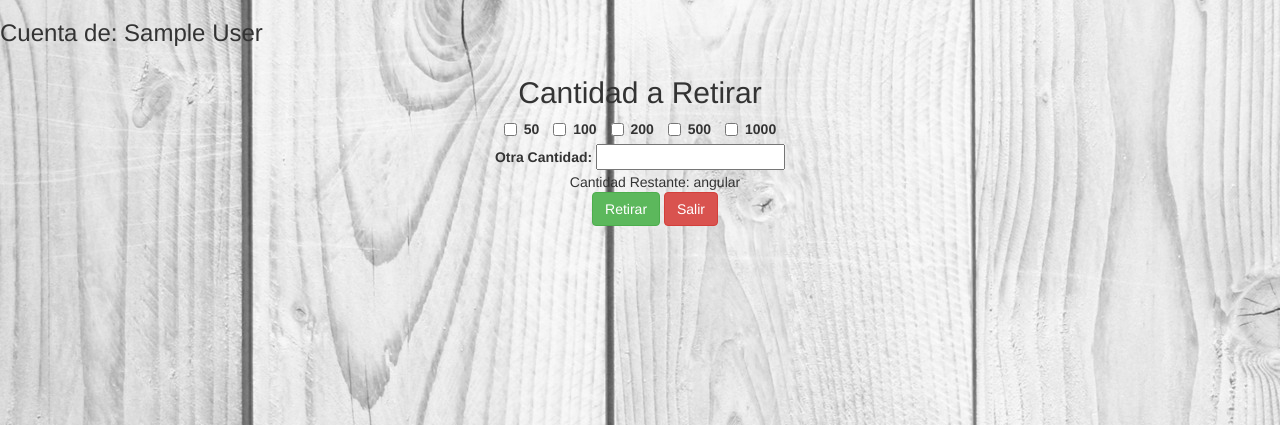
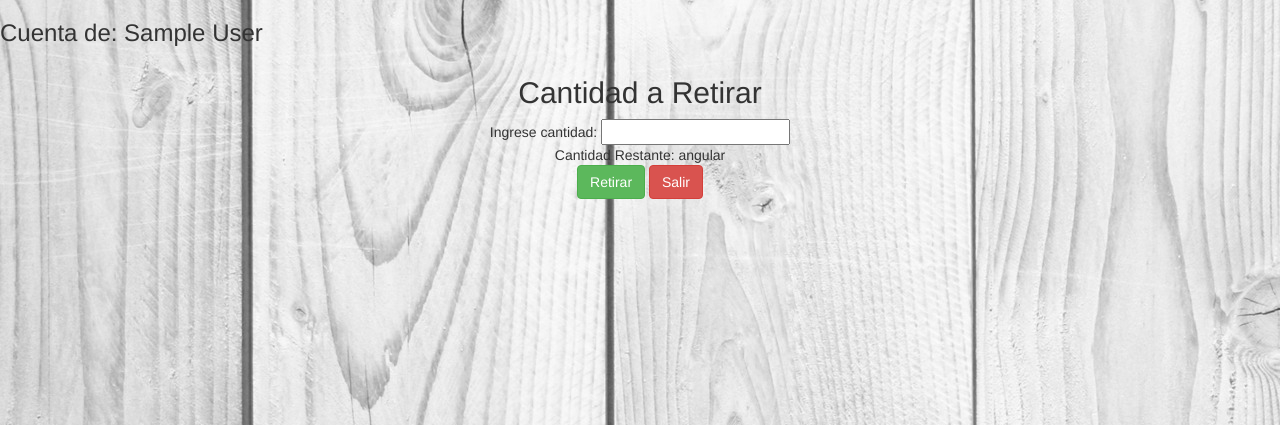
Before and after one commit to JoseCardonaFigueroa/ATM, a Django app: page /retiro/ in a window 1280 px wide. Shown: the top 425 px of the page. Run offline with Django 3.2, Linux system fonts and the light colour scheme; the visitor is signed in with stand-in values (Sample User, id 1); some libraries are stand-ins or nearby versions.

Commit message:
casi listo

```diff
--- a/templates/retiro/confirmar.html
+++ b/templates/retiro/confirmar.html
@@ -6,6 +6,6 @@
 <h4 align ="center" >Se han retirado: $ 000.00 pesos de la cuenta"</h4>
 <h4 align ="center" >Quedan: $ 000.00 pesos en la cuenta"</h4>
 <a class="btn btn-primary" method="post" href="/retiro/">Nuevo Retiro</a>
-  <button class="btn btn-danger">Salir</button>
+<a class="btn btn-danger" href="/logout/">Salir</a>
 </div>
 {% endblock %}
--- a/templates/retiro/index.html
+++ b/templates/retiro/index.html
@@ -8,7 +8,7 @@
   <h4 align ="center">$$$$$$$$$$$$</h4>
   <div class="container" align="center">
   <a class="btn btn-primary" href="/retiro/">Hacer Retiro</a>
-  <a class="btn btn-danger" href="/logout/">Salir</a
+  <a class="btn btn-danger" href="/logout/">Salir</a>
 </div>
 </div>
 {% endblock %}
--- a/templates/retiro/retiro.html
+++ b/templates/retiro/retiro.html
@@ -5,31 +5,15 @@
 
 <div class="container" align="center">
 <h2 class="form-signin-heading" align ="center">Cantidad a Retirar</h2>
-<div class="checkbox-inline">
-<label><input type="checkbox" value="">50</label>
-</div>
-<div class="checkbox-inline">
-<label><input type="checkbox" value="">100</label>
-</div>
-<div class="checkbox-inline">
-<label><input type="checkbox" value="">200</label>
-</div>
-<div class="checkbox-inline">
-<label><input type="checkbox" value="">500</label>
-</div>
-<div class="checkbox-inline">
-<label><input type="checkbox" value="">1000</label>
-</div>
-</br>
-<label>
-Otra Cantidad:
+
+Ingrese cantidad:
 </label>
 <input type="number" name="cantidad" class="input-block-level">
-<div class="container" align="center">
+</br>
 Cantidad Restante: angular
 </br>
 <a class="btn btn-success" href="/confirmar/">Retirar</a>
-<button class="btn btn-danger">Salir</button>
+<a class="btn btn-danger" href="/logout/">Salir</a>
 <div>
 </div>
 {% endblock %}
```
